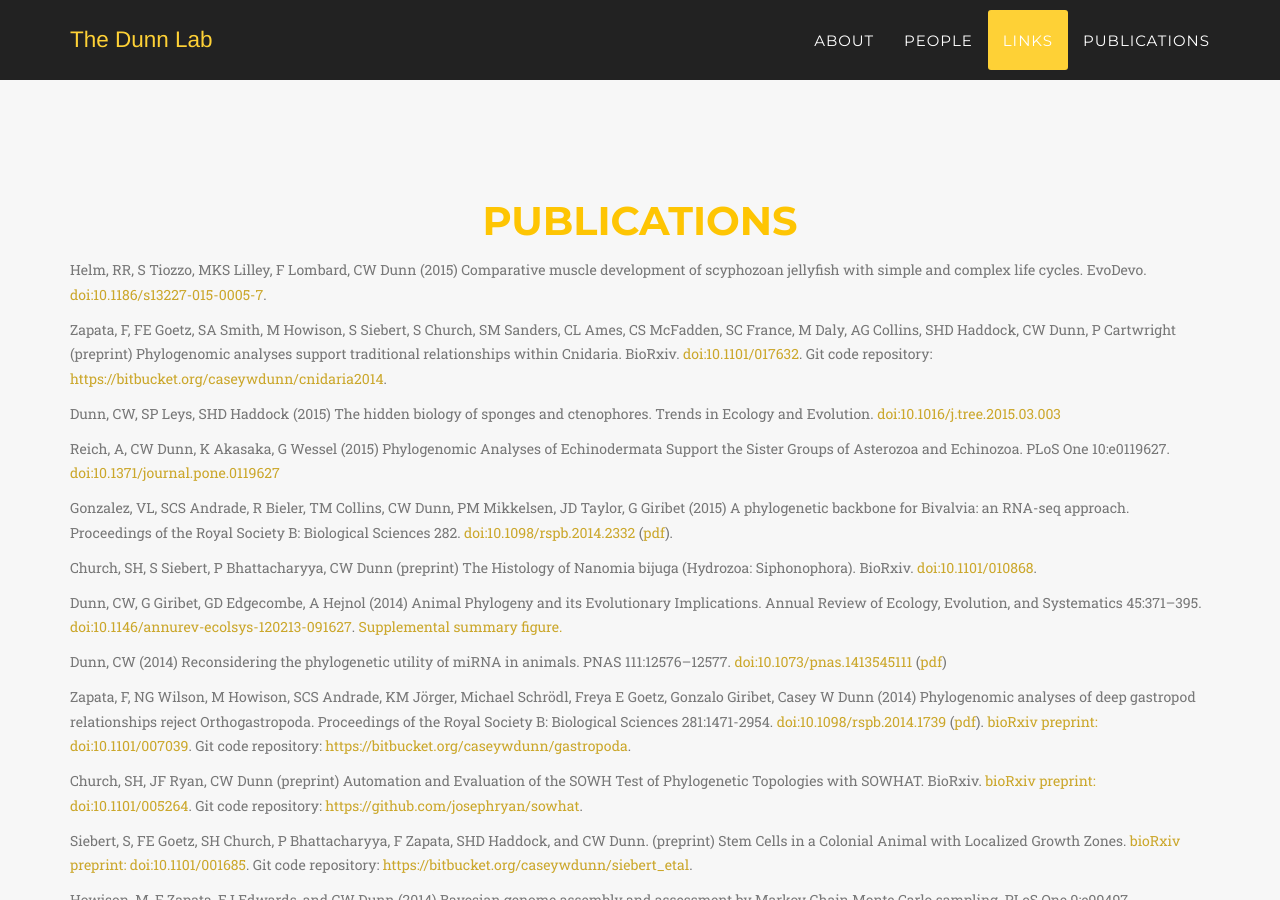
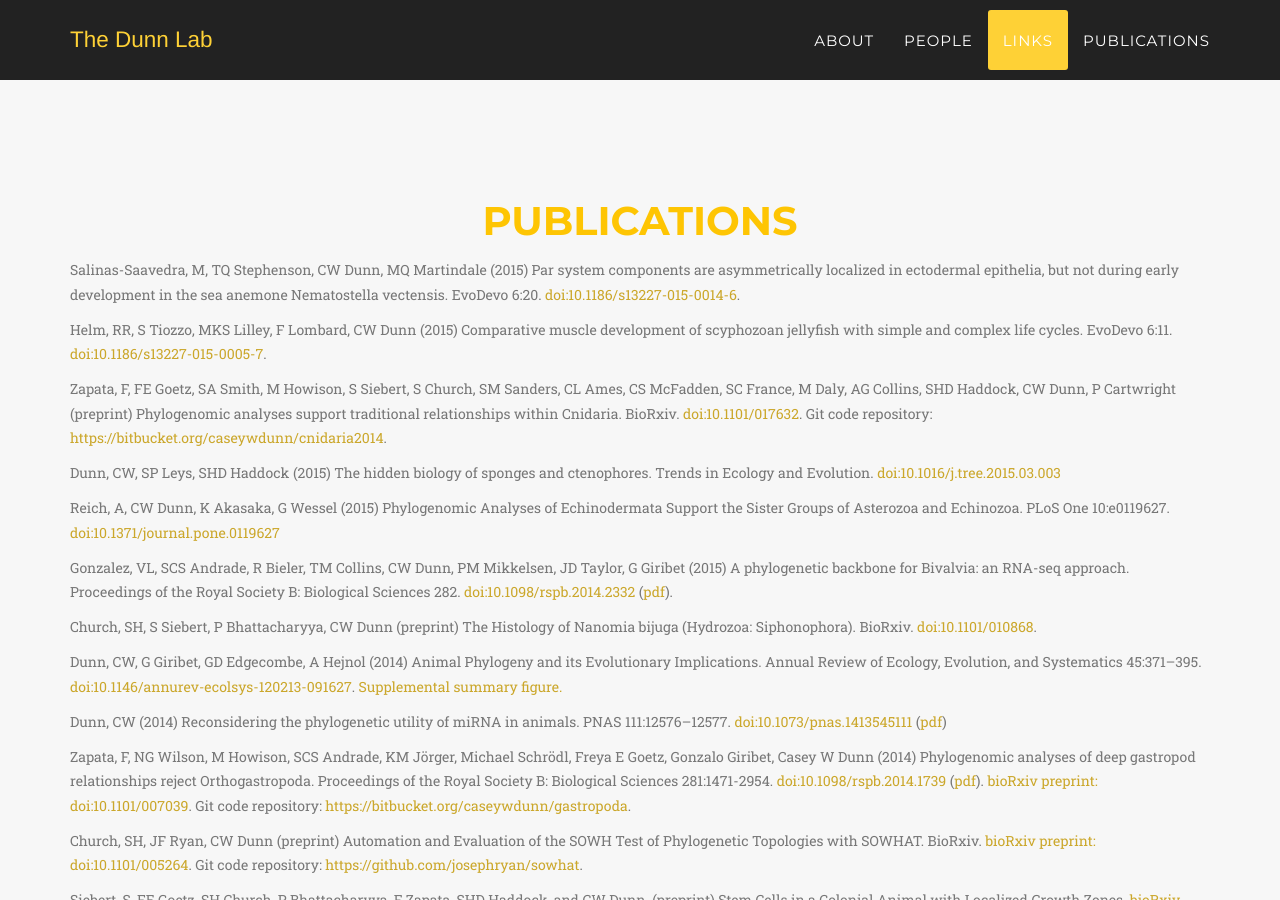
Before and after one commit to caseywdunn/caseywdunn.github.io, a Jekyll site: the page built from index.html, in a window 1280 px wide and 900 px high, scrolled down 6520 px. Built offline with Jekyll 4.4.1, drawn with Linux system fonts in a browser that asks for light colours; some web fonts are replaced.

Commit message:
added par paper, updated some other references

```diff
--- a/_includes/publications.html
+++ b/_includes/publications.html
@@ -8,9 +8,12 @@
             </div>
 
 <div class="box"><div class="box-title"></div><div class="box-body">
-	<p class="text-muted"> Helm, RR, S Tiozzo, MKS Lilley, F Lombard, CW Dunn (2015) Comparative muscle development of scyphozoan jellyfish with simple and complex life cycles. EvoDevo. <a href="http://dx.doi.org/10.1186/s13227-015-0005-7">doi:10.1186/s13227-015-0005-7</a>. </p>
+	<p class="text-muted"> Salinas-Saavedra, M, TQ Stephenson, CW Dunn, MQ Martindale (2015) Par system components are asymmetrically localized in ectodermal epithelia, but not during early development in the sea anemone Nematostella vectensis. EvoDevo 6:20. <a href="http://dx.doi.org/10.1186/s13227-015-0014-6">doi:10.1186/s13227-015-0014-6</a>. </p>
 </div><div class="box-footer"> </div></div>
 
+<div class="box"><div class="box-title"></div><div class="box-body">
+	<p class="text-muted"> Helm, RR, S Tiozzo, MKS Lilley, F Lombard, CW Dunn (2015) Comparative muscle development of scyphozoan jellyfish with simple and complex life cycles. EvoDevo 6:11. <a href="http://dx.doi.org/10.1186/s13227-015-0005-7">doi:10.1186/s13227-015-0005-7</a>. </p>
+</div><div class="box-footer"> </div></div>
 
 <div class="box"><div class="box-title"></div><div class="box-body">
 	<p class="text-muted"> Zapata, F, FE Goetz, SA Smith, M Howison, S Siebert, S Church, SM Sanders, CL Ames, CS McFadden, SC France, M Daly, AG Collins, SHD Haddock, CW Dunn, P Cartwright (preprint) Phylogenomic analyses support traditional relationships within Cnidaria. BioRxiv. <a href="http://dx.doi.org/10.1101/017632">doi:10.1101/017632</a>. Git code repository: <a href="https://bitbucket.org/caseywdunn/cnidaria2014">https://bitbucket.org/caseywdunn/cnidaria2014</a>. </p>
```
